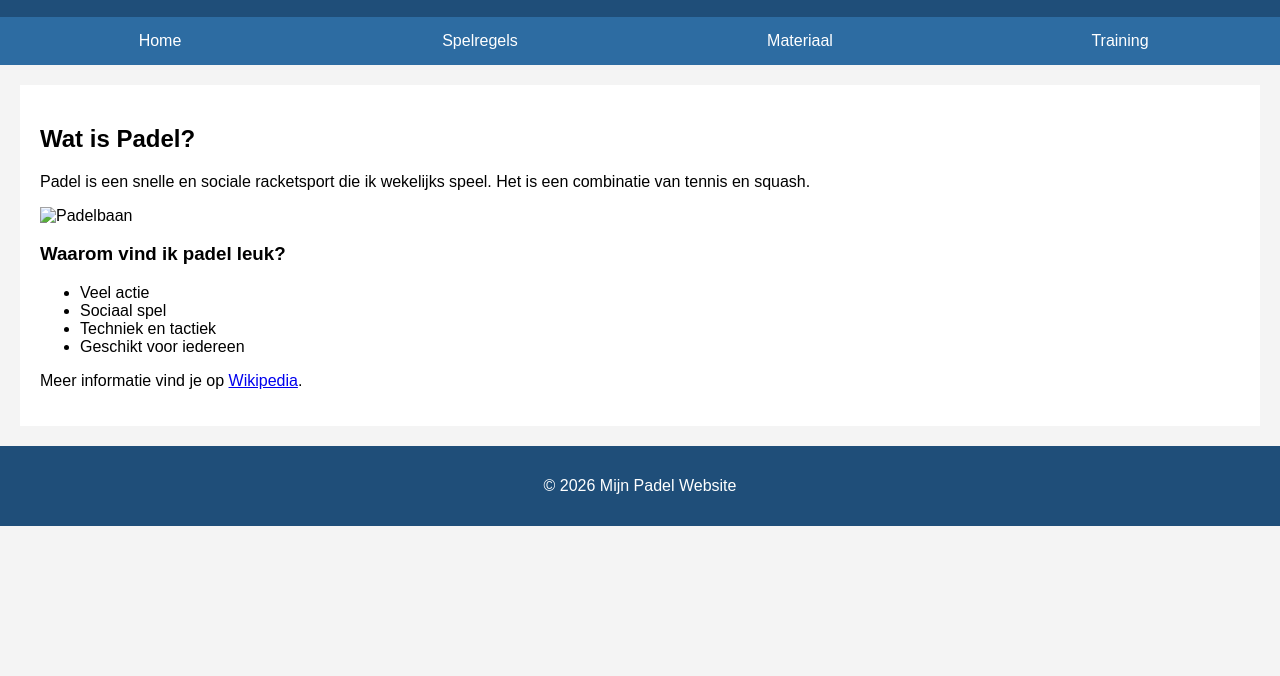
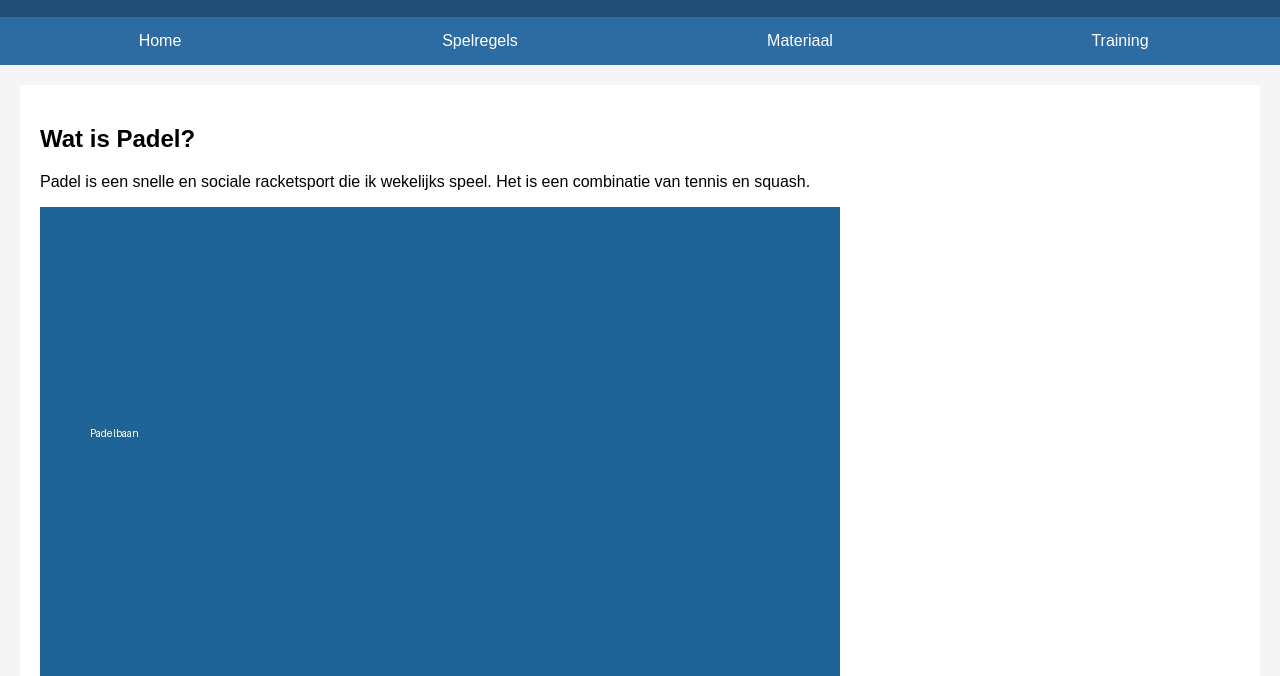
Before and after one commit to MrM4dness/DNDwebsite.github.io, a plain HTML site: page index.html in a window 1280 px wide. Shown: the part 124-800 px from the top of the page. Drawn offline with Linux system fonts and the light colour scheme.

Commit message:
index.html

```diff
--- a/index.html
+++ b/index.html
@@ -28,7 +28,7 @@
     <div class="content">
         <h2>Wat is Padel?</h2>
         <p>Padel is een snelle en sociale racketsport die ik wekelijks speel. Het is een combinatie van tennis en squash.</p>
-        <img src="img/padelbaan.jpg" alt="Padelbaan">
+        <img src="padelbaan.jpg" alt="Padelbaan">
         <h3>Waarom vind ik padel leuk?</h3>
         <ul>
             <li>Veel actie</li>
```
